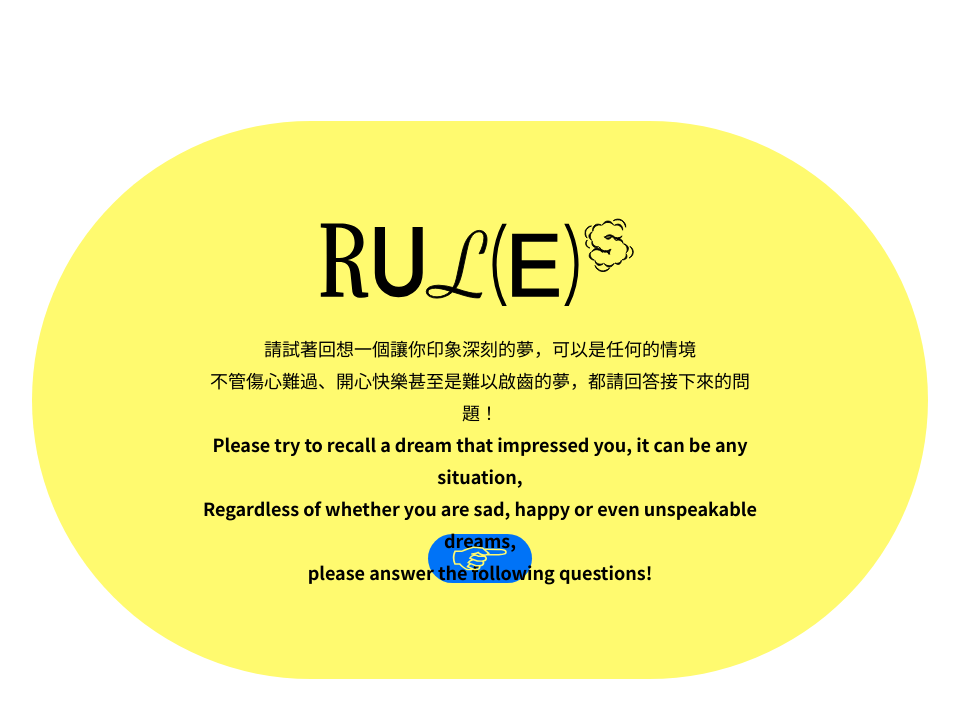
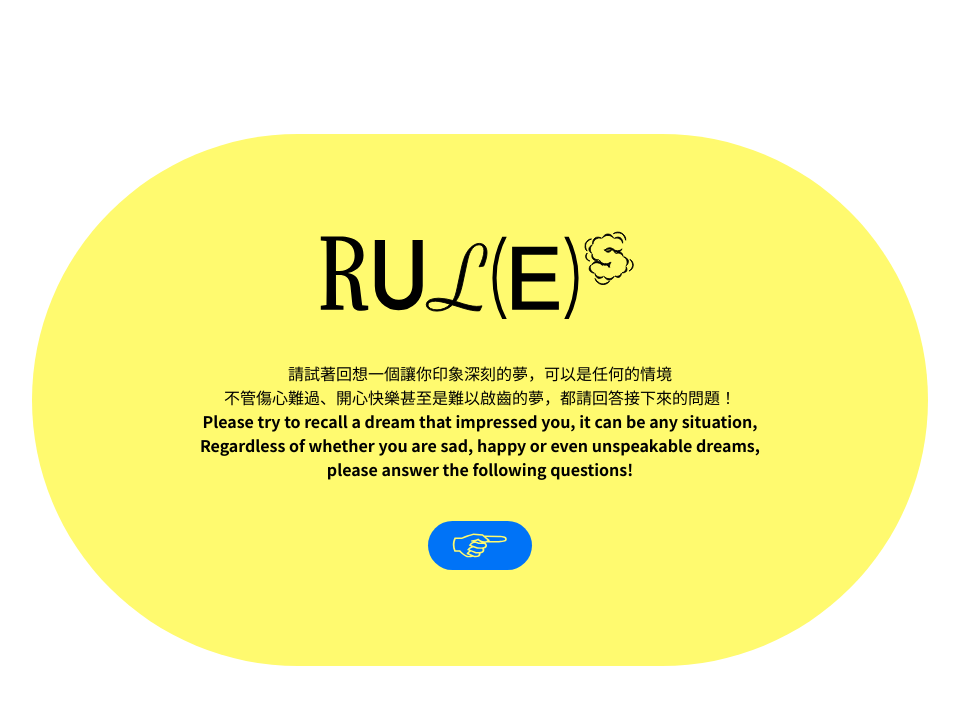
Before and after one commit to chingyeeee/onesheeptwosheeps, a React (Vite) app: page /dreamcard in a window 1280 px wide. Shown: the top 718 px of the page, without its empty margins (160-1119 px from the left). Built offline with nearby package versions, Linux system fonts and the light colour scheme; a web font is replaced by a local one.

Commit message:
修正：rule 按鈕位置

```diff
--- a/src/components/Rules.jsx
+++ b/src/components/Rules.jsx
@@ -4,9 +4,8 @@ import { ReactComponent as Finger } from "../assets/images/icons/icon-finger.svg
 const Rules = ({ nextStep }) => {
   return (
     <div className='h-full flex justify-center items-center animate-zoomIn min-h-inherit'>
-      <div className='w-[90%] md:w-[70%] bg-yellow rounded-[150px] md:rounded-full py-24 md:py-24 md:p-12 text-center min-h-[50%]'>
+      <div className='flex flex-col space-y-10 w-[90%] md:w-[70%] bg-yellow rounded-[150px] md:rounded-full py-24 md:py-24 md:p-12 text-center min-h-[50%]'>
         <RulesLogo className='w-[40%] m-auto' />
-        <div className='w-[70%] h-[220px] md:h-[170px] mx-auto mt-6 md:leading-8 text-sm md:text-lg'>
         <p>
           請試著回想一個讓你印象深刻的夢，可以是任何的情境
           <br />
@@ -17,8 +16,6 @@ const Rules = ({ nextStep }) => {
           Regardless of whether you are sad, happy or even unspeakable dreams, <br />
           please answer the following questions!
         </p>
-        </div>
-
         <div
           className={`bg-blue mt-8 w-min m-auto px-6 py-3 rounded-full cursor-custom animate-remind-lightening transition hover:animate-lightening opacity-1`}
           onClick={nextStep}>
```
Lines whose indentation alone changed are shown as unchanged.
